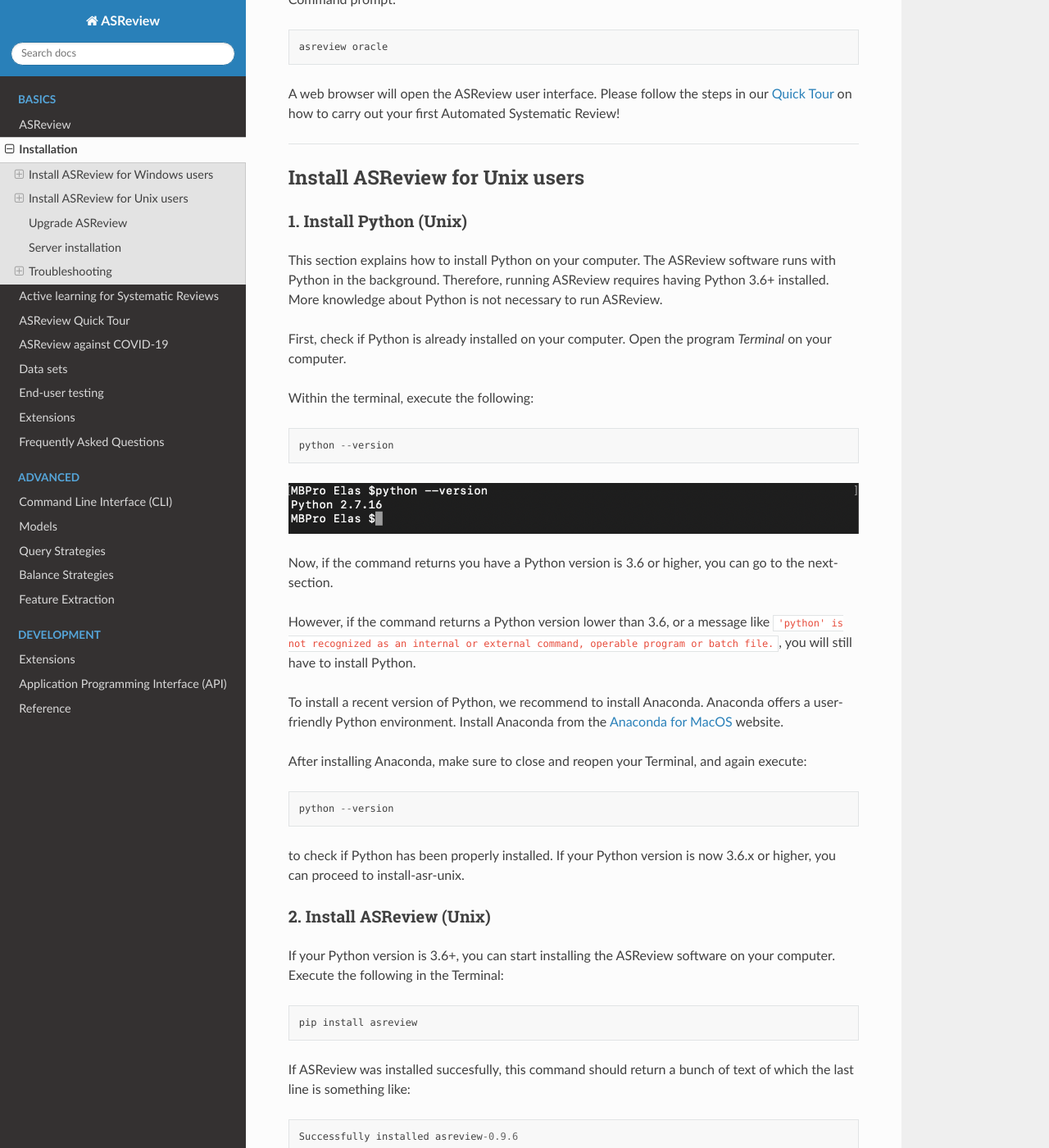
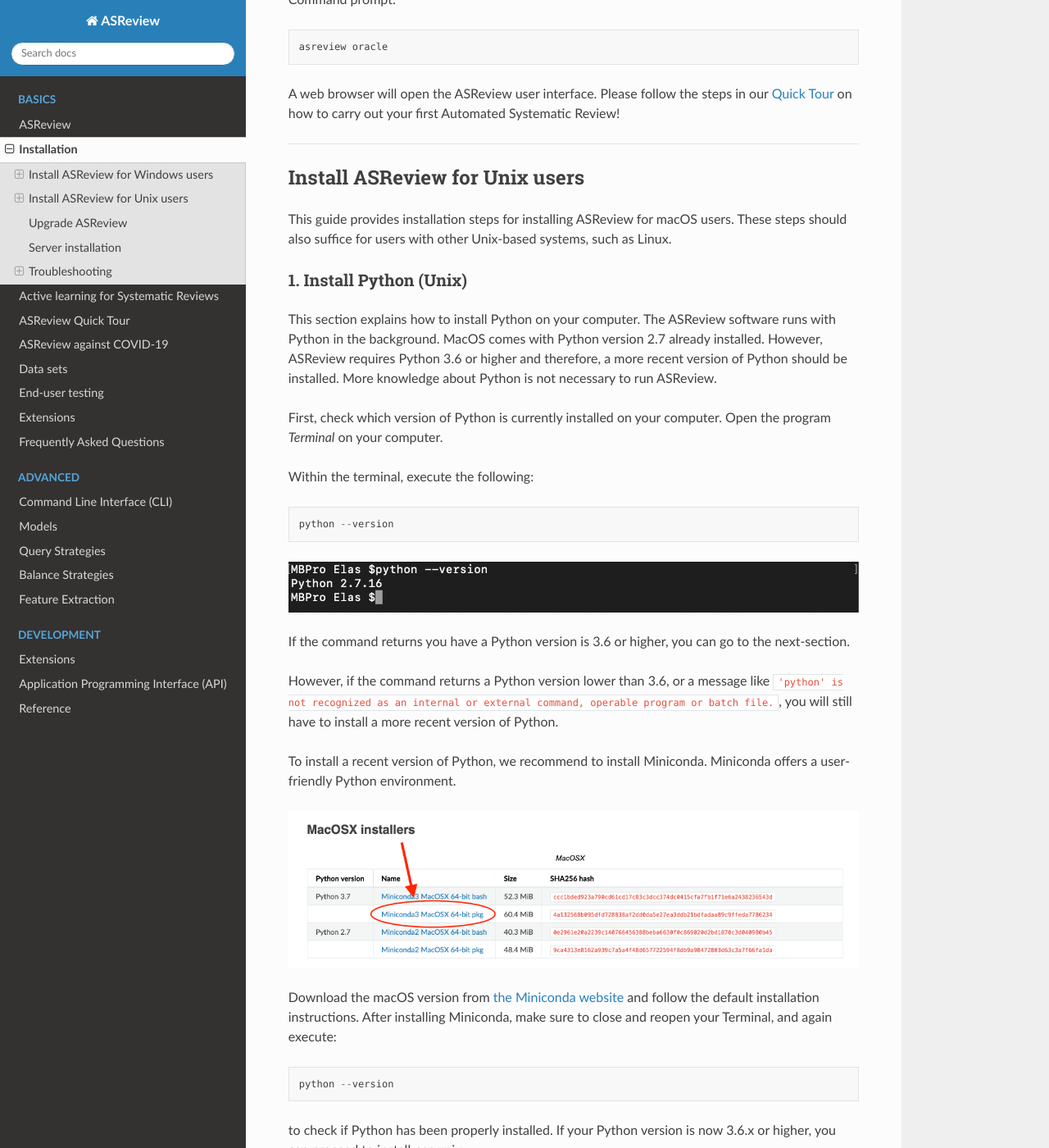
Before and after one commit to asreview/asreview, a Sphinx documentation site: the page built from docs/source/installation.rst, in a window 1280 px wide and 1400 px high, scrolled down 3652 px. Shown: the whole window at 82% size. Built offline with Sphinx 7.4.7 and the Read the Docs theme 2.0.0, drawn with Linux system fonts in a browser that asks for light colours.

Commit message:
Miniconda for macOSX installation

```diff
--- a/docs/source/installation.rst
+++ b/docs/source/installation.rst
@@ -112,14 +112,14 @@
 
 
 Install ASReview for Unix users
---------------------------------
+-------------------------------
+This guide provides installation steps for installing ASReview for macOS users. These steps should also suffice for users with other Unix-based systems, such as Linux.
 
 1. Install Python (Unix)
 ~~~~~~~~~~~~~~~~~~~~~~~~~~~~~~
-This section explains how to install Python on your computer. The ASReview software runs with Python in the background. Therefore, running ASReview requires having Python 3.6+ installed. More knowledge about Python is not necessary to run ASReview.
+This section explains how to install Python on your computer. The ASReview software runs with Python in the background. MacOS comes with Python version 2.7 already installed. However, ASReview requires Python 3.6 or higher and therefore, a more recent version of Python should be installed. More knowledge about Python is not necessary to run ASReview.
 
-First, check if Python is already installed on your computer. Open the program `Terminal` on your computer.
-
+First, check which version of Python is currently installed on your computer. Open the program `Terminal` on your computer.
 
 Within the terminal, execute the following:
 
@@ -130,15 +130,22 @@
 .. figure:: ../images/installation/check_python_version_macos.png
     :alt:
 
-Now, if the command returns you have a Python version is 3.6 or higher, you can go to the :ref:`next-section <next section>`.
 
-However, if the command returns a Python version lower than 3.6, or a message like ``'python' is not recognized as an internal or external command, operable program or batch file.``, you will still have to install Python.
+If the command returns you have a Python version is 3.6 or higher, you can go to the :ref:`next-section <next section>`.
 
-To install a recent version of Python, we recommend to install Anaconda.
-Anaconda offers a user-friendly Python environment. Install Anaconda from
-the `Anaconda for MacOS <https://docs.anaconda.com/anaconda/install/mac-os/>`__ website.
+However, if the command returns a Python version lower than 3.6, or a message like ``'python' is not recognized as an internal or external command, operable program or batch file.``, you will still have to install a more recent version of Python.
 
-After installing Anaconda, make sure to close and reopen your Terminal, and again execute:
+To install a recent version of Python, we recommend to install Miniconda. Miniconda offers a user-friendly Python environment.
+
+
+.. |miniconda| raw:: html
+
+   <a href="https://docs.conda.io/en/latest/miniconda.html#macosx-installers" target="_blank">the Miniconda website</a>
+
+.. figure:: ../images/installation/miniconda.png
+    :alt:
+
+Download the macOS version from |miniconda| and follow the default installation instructions. After installing Miniconda, make sure to close and reopen your Terminal, and again execute:
 
 .. code::
 
```
Also changed, not shown: docs/images/installation/miniconda.png (added).
